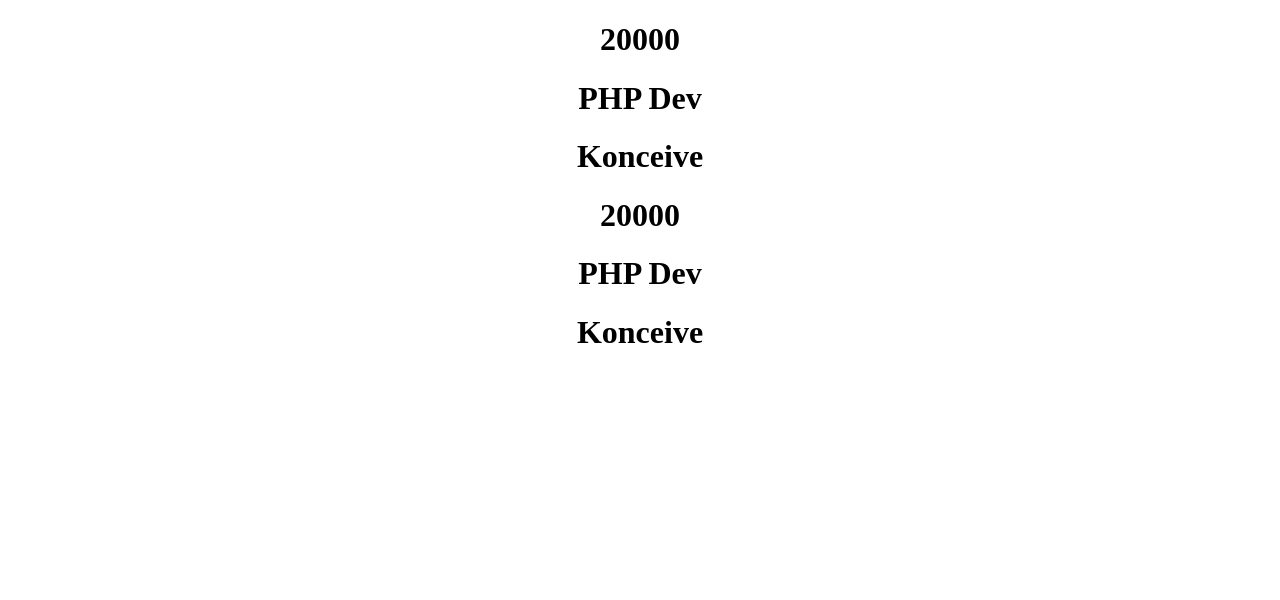
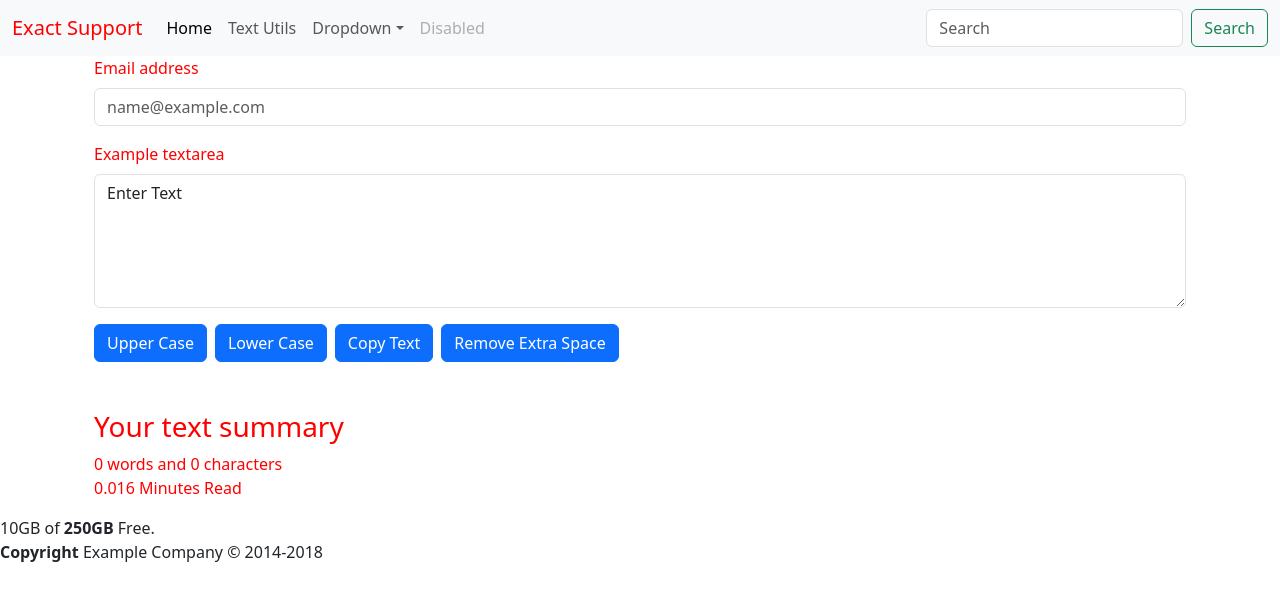
Before and after one commit to peeyushs16/react-support, a React (Create React App) app: page /TextForm in a window 1280 px wide. Shown: the top 600 px of the page. Built offline with nearby package versions, Linux system fonts and the light colour scheme.

Commit message:
Add routing and pages

```diff
--- a/package.json
+++ b/package.json
@@ -8,6 +8,7 @@
     "@testing-library/user-event": "^13.5.0",
     "react": "^18.2.0",
     "react-dom": "^18.2.0",
+    "react-router-dom": "^6.21.1",
     "react-scripts": "5.0.1",
     "web-vitals": "^2.1.4"
   },
--- a/public/index.html
+++ b/public/index.html
@@ -15,6 +15,8 @@
       user's mobile device or desktop. See https://developers.google.com/web/fundamentals/web-app-manifest/
     -->
     <link rel="manifest" href="%PUBLIC_URL%/manifest.json" />
+    <link href="https://cdn.jsdelivr.net/npm/bootstrap@5.3.2/dist/css/bootstrap.min.css" rel="stylesheet" crossorigin="anonymous">
+
     <!--
       Notice the use of %PUBLIC_URL% in the tags above.
       It will be replaced with the URL of the `public` folder during the build.
@@ -25,6 +27,8 @@
       Learn how to configure a non-root public URL by running `npm run build`.
     -->
     <title>React App</title>
+    <script src="https://cdn.jsdelivr.net/npm/bootstrap@5.3.2/dist/js/bootstrap.bundle.min.js" crossorigin="anonymous"></script>
+
   </head>
   <body>
     <noscript>You need to enable JavaScript to run this app.</noscript>
--- a/src/App.css
+++ b/src/App.css
@@ -36,3 +36,8 @@
     transform: rotate(360deg);
   }
 }
+
+
+.navbar-brand{
+  color: red;
+}
--- a/src/App.js
+++ b/src/App.js
@@ -1,11 +1,27 @@
-import './App.css';
+import {Nav, Footer} from './components/Nav';
+import {TextForm} from './components/TextForm';
+import { BrowserRouter as Router, Route, Routes } from 'react-router-dom';
+
 
 function App() {
+
   return (
-    <div className="App">
-      <JobDetail name="Peeyush" salary={20000} position="PHP Dev" company="Konceive" />
-      <JobDetail name="Peeyush" salary={20000} position="PHP Dev" company="Konceive" />
-    </div>
+    <>
+    <Router>
+      <Nav title="Exact Support" />
+
+      <div className="container">
+          <Routes>
+            <Route path="/" exact element={<JobDetail name="Peeyush" salary={20000} position="PHP Dev" company="Konceive" />}  />
+            <Route path="/TextForm" exact element={<TextForm />}  />
+          </Routes>
+
+      </div>
+    <Footer />
+
+    </Router>
+
+    </>
   );
 }
 
@@ -13,9 +29,7 @@
 const JobDetail = (props) =>{
   return(
     <div>
-      <h1>{props.salary}</h1>
-      <h1>{props.position}</h1>
-      <h1>{props.company}</h1>
+      <h1>{props.salary} - {props.position} - {props.company}</h1>
     </div>
   )
 }
--- /dev/null
+++ b/src/components/Alert.js
@@ -0,0 +1,9 @@
+import React from "react";
+
+export const Alert = (props) => {
+    return (
+        props.alert && <div className={`alert alert-${props.alert.type}`} role="alert">
+            {props.alert.msg}
+        </div>
+    )
+}
--- /dev/null
+++ b/src/components/Nav.js
@@ -0,0 +1,73 @@
+import React from 'react'
+import PropTypes from 'prop-types'
+import '../App.css';
+import { Link } from 'react-router-dom';
+
+export const Nav = (props) => {
+    return(<>
+    <nav className="navbar navbar-expand-lg navbar-light bg-light">
+        <div className="container-fluid">
+            <a className="navbar-brand" href="/">{props.title}</a>
+            <button className="navbar-toggler" type="button" data-bs-toggle="collapse" data-bs-target="#navbarSupportedContent" aria-controls="navbarSupportedContent" aria-expanded="false" aria-label="Toggle navigation">
+            <span className="navbar-toggler-icon"></span>
+            </button>
+            <div className="collapse navbar-collapse" id="navbarSupportedContent">
+            <ul className="navbar-nav me-auto mb-2 mb-lg-0">
+                <li className="nav-item">
+                <a className="nav-link active" aria-current="page" href="/">Home</a>
+                </li>
+                <li className="nav-item">
+                <Link className="nav-link" to="/TextForm">Text Utils</Link>
+                </li>
+                <li className="nav-item dropdown">
+                <a className="nav-link dropdown-toggle" href="/" role="button" data-bs-toggle="dropdown" aria-expanded="false">
+                    Dropdown
+                </a>
+                <ul className="dropdown-menu">
+                    <li><a className="dropdown-item" href="/">Action</a></li>
+                    <li><a className="dropdown-item" href="/">Another action</a></li>
+                    <li><hr className="dropdown-divider" /></li>
+                    <li><a className="dropdown-item" href="/">Something else here</a></li>
+                </ul>
+                </li>
+                <li className="nav-item">
+                <a className="nav-link disabled" href="/" aria-disabled="true">Disabled</a>
+                </li>
+            </ul>
+            <form className="d-flex" role="search">
+                <input className="form-control me-2" type="search" placeholder="Search" aria-label="Search" />
+                <button className="btn btn-outline-success" type="submit">Search</button>
+            </form>
+            </div>
+        </div>
+        </nav>
+    </>
+    )
+}
+
+
+
+export const Footer = () => {
+    return(<>
+    <div className="footer">
+        <div className="float-right">
+            10GB of <strong>250GB</strong> Free.
+        </div>
+        <div>
+            <strong>Copyright</strong> Example Company &copy; 2014-2018
+        </div>
+    </div>
+    </>
+    )
+}
+
+
+
+Nav.propTypes = {
+    title : PropTypes.string.isRequired
+};
+
+
+Nav.defaultProps = {
+    title : "Exact Default"
+}
--- /dev/null
+++ b/src/components/TextForm.js
@@ -0,0 +1,84 @@
+import {React, useState} from "react";
+import { Alert } from '../components/Alert';
+
+export const TextForm = (props) => {
+    const [text, setText] = useState("Enter Text");
+    const [textSummary, setTextSummary] = useState("0 words and 0 characters");
+
+    const changeToUpper = () => {
+        setText(text.toUpperCase());
+        showAlert("Text updated to uppercase", "success");
+    }
+    const changeToLower = () => {
+        setText(text.toLowerCase());
+        showAlert("Text updated to lowercase", "success");
+    }
+    const copyText = () => {
+        navigator.clipboard.writeText(text);
+        showAlert("Text copied", "success");
+    }
+    const removeExtraSpace = () => {
+        setText(text.replace(/\s+/g, ' ').trim());
+        showAlert("Extra space removed", "success");
+    }
+
+    const handleTextBoxChange = (event) => {
+        setText(event.target.value);
+
+        let totalWords = text.trim().split(/\s+/);
+        let totalChar = text.length;
+
+        setTextSummary(totalWords.length+" words and "+totalChar+" characters");
+    };
+
+    let myStyle = {
+        color:'red',
+        backgroundColor : 'transparent'
+
+    }
+
+
+  const [alert, setAlert] = useState(null);
+
+  const showAlert = (message, type) =>{
+    setAlert({
+      msg : message,
+      type : type
+    });
+
+    setTimeout(() => {
+      setAlert(null);
+    }, 3000);
+  }
+
+    return (
+        <>
+        <div className="container" style={myStyle}>
+            <Alert alert={alert}/>
+            <div className="mb-3">
+                <label htmlFor="exampleFormControlInput1" className="form-label">Email address</label>
+                <input type="email" className="form-control" id="exampleFormControlInput1" placeholder="name@example.com" />
+            </div>
+            <div className="mb-3">
+                <label htmlFor="exampleFormControlTextarea1" className="form-label">Example textarea</label>
+                <textarea className="form-control" onChange={handleTextBoxChange} value={text} id="exampleFormControlTextarea1" rows="5"></textarea>
+            </div>
+            <div className="mb-5">
+                <button type="button" onClick={changeToUpper} className="btn btn-primary me-2">Upper Case</button>
+                <button type="button" onClick={changeToLower} className="btn btn-primary me-2">Lower Case</button>
+                <button type="button" onClick={copyText} className="btn btn-primary me-2">Copy Text</button>
+                <button type="button" onClick={removeExtraSpace} className="btn btn-primary me-2">Remove Extra Space</button>
+            </div>
+
+
+            <div className="mb-3">
+                <h3>Your text summary</h3>
+                {textSummary}
+                <p>{0.008 * text.split(" ").length} Minutes Read</p>
+
+
+            </div>
+        </div>
+        </>
+    )
+}
```
Also changed, not shown: src/components/JobDetails.js (added, +10 -0 lines), src/components/planets.js (added, +8 -0 lines), 2 other files (tests, documents, lock files or other folders).
